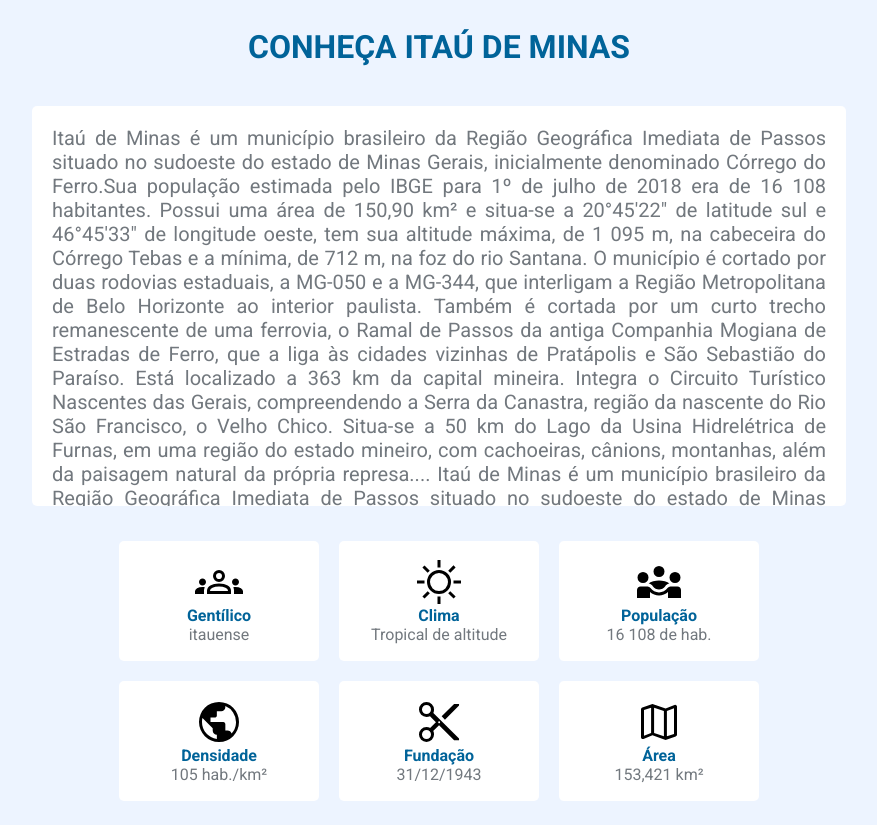
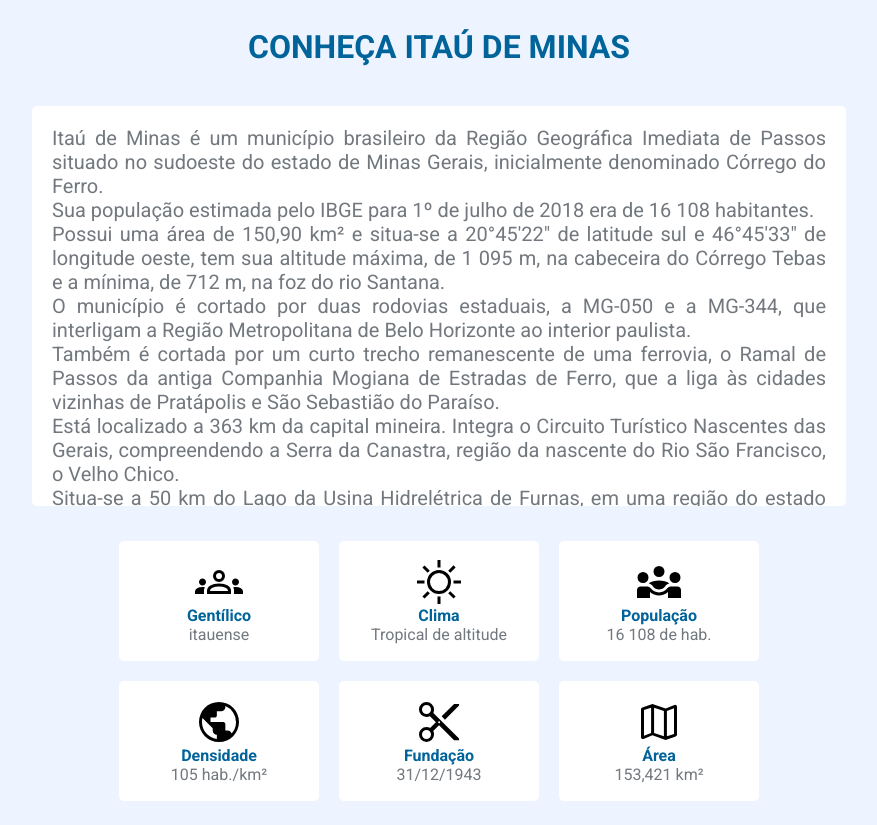
Before and after one commit to lellisjr88/Desafio_Webnets, a plain HTML site: page index.html in a window 1280 px wide. Shown: the part 5340-6165 px from the top of the page, without its empty margins (201-1078 px from the left). Drawn offline with Linux system fonts and the light colour scheme.

Commit message:
Alterações Texto

```diff
--- a/index.html
+++ b/index.html
@@ -534,43 +534,46 @@
               <p>
                 Itaú de Minas é um município brasileiro da Região Geográfica
                 Imediata de Passos situado no sudoeste do estado de Minas
-                Gerais, inicialmente denominado Córrego do Ferro.Sua população
-                estimada pelo IBGE para 1º de julho de 2018 era de 16 108
-                habitantes. Possui uma área de 150,90 km² e situa-se a 20°45'22"
+                Gerais, inicialmente denominado Córrego do Ferro. <br>
+                Sua população estimada pelo IBGE para 1º de julho de 2018 era de 16 108
+                habitantes. <br>Possui uma área de 150,90 km² e situa-se a 20°45'22"
                 de latitude sul e 46°45'33" de longitude oeste, tem sua altitude
                 máxima, de 1 095 m, na cabeceira do Córrego Tebas e a mínima, de
-                712 m, na foz do rio Santana. O município é cortado por duas
+                712 m, na foz do rio Santana. <br>
+                O município é cortado por duas
                 rodovias estaduais, a MG-050 e a MG-344, que interligam a Região
-                Metropolitana de Belo Horizonte ao interior paulista. Também é
-                cortada por um curto trecho remanescente de uma ferrovia, o
+                Metropolitana de Belo Horizonte ao interior paulista. <br>
+                Também é cortada por um curto trecho remanescente de uma ferrovia, o
                 Ramal de Passos da antiga Companhia Mogiana de Estradas de
                 Ferro, que a liga às cidades vizinhas de Pratápolis e São
-                Sebastião do Paraíso. Está localizado a 363 km da capital
-                mineira. Integra o Circuito Turístico Nascentes das Gerais,
+                Sebastião do Paraíso. <br>
+                Está localizado a 363 km da capital mineira. Integra o Circuito Turístico Nascentes das Gerais,
                 compreendendo a Serra da Canastra, região da nascente do Rio São
-                Francisco, o Velho Chico. Situa-se a 50 km do Lago da Usina
+                Francisco, o Velho Chico. <br> Situa-se a 50 km do Lago da Usina
                 Hidrelétrica de Furnas, em uma região do estado mineiro, com
                 cachoeiras, cânions, montanhas, além da paisagem natural da
-                própria represa.... Itaú de Minas é um município brasileiro da
-                Região Geográfica Imediata de Passos situado no sudoeste do
-                estado de Minas Gerais, inicialmente denominado Córrego do
-                Ferro.Sua população estimada pelo IBGE para 1º de julho de 2018
-                era de 16 108 habitantes. Possui uma área de 150,90 km² e
-                situa-se a 20°45'22" de latitude sul e 46°45'33" de longitude
-                oeste, tem sua altitude máxima, de 1 095 m, na cabeceira do
-                Córrego Tebas e a mínima, de 712 m, na foz do rio Santana. O
-                município é cortado por duas rodovias estaduais, a MG-050 e a
-                MG-344, que interligam a Região Metropolitana de Belo Horizonte
-                ao interior paulista. Também é cortada por um curto trecho
-                remanescente de uma ferrovia, o Ramal de Passos da antiga
-                Companhia Mogiana de Estradas de Ferro, que a liga às cidades
-                vizinhas de Pratápolis e São Sebastião do Paraíso. Está
-                localizado a 363 km da capital mineira. Integra o Circuito
-                Turístico Nascentes das Gerais, compreendendo a Serra da
-                Canastra, região da nascente do Rio São Francisco, o Velho
-                Chico. Situa-se a 50 km do Lago da Usina Hidrelétrica de Furnas,
-                em uma região do estado mineiro, com cachoeiras, cânions,
-                montanhas, além da paisagem natural da própria represa....
+                própria represa.... <br><br>
+                Itaú de Minas é um município brasileiro da Região Geográfica
+                Imediata de Passos situado no sudoeste do estado de Minas
+                Gerais, inicialmente denominado Córrego do Ferro. <br>
+                Sua população estimada pelo IBGE para 1º de julho de 2018 era de 16 108
+                habitantes. <br>Possui uma área de 150,90 km² e situa-se a 20°45'22"
+                de latitude sul e 46°45'33" de longitude oeste, tem sua altitude
+                máxima, de 1 095 m, na cabeceira do Córrego Tebas e a mínima, de
+                712 m, na foz do rio Santana. <br>
+                O município é cortado por duas
+                rodovias estaduais, a MG-050 e a MG-344, que interligam a Região
+                Metropolitana de Belo Horizonte ao interior paulista. <br>
+                Também é cortada por um curto trecho remanescente de uma ferrovia, o
+                Ramal de Passos da antiga Companhia Mogiana de Estradas de
+                Ferro, que a liga às cidades vizinhas de Pratápolis e São
+                Sebastião do Paraíso. <br>
+                Está localizado a 363 km da capital mineira. Integra o Circuito Turístico Nascentes das Gerais,
+                compreendendo a Serra da Canastra, região da nascente do Rio São
+                Francisco, o Velho Chico. <br> Situa-se a 50 km do Lago da Usina
+                Hidrelétrica de Furnas, em uma região do estado mineiro, com
+                cachoeiras, cânions, montanhas, além da paisagem natural da
+                própria represa.... <br><br>
               </p>
             </div>
             <div class="itauinformationsWrapper">
```
